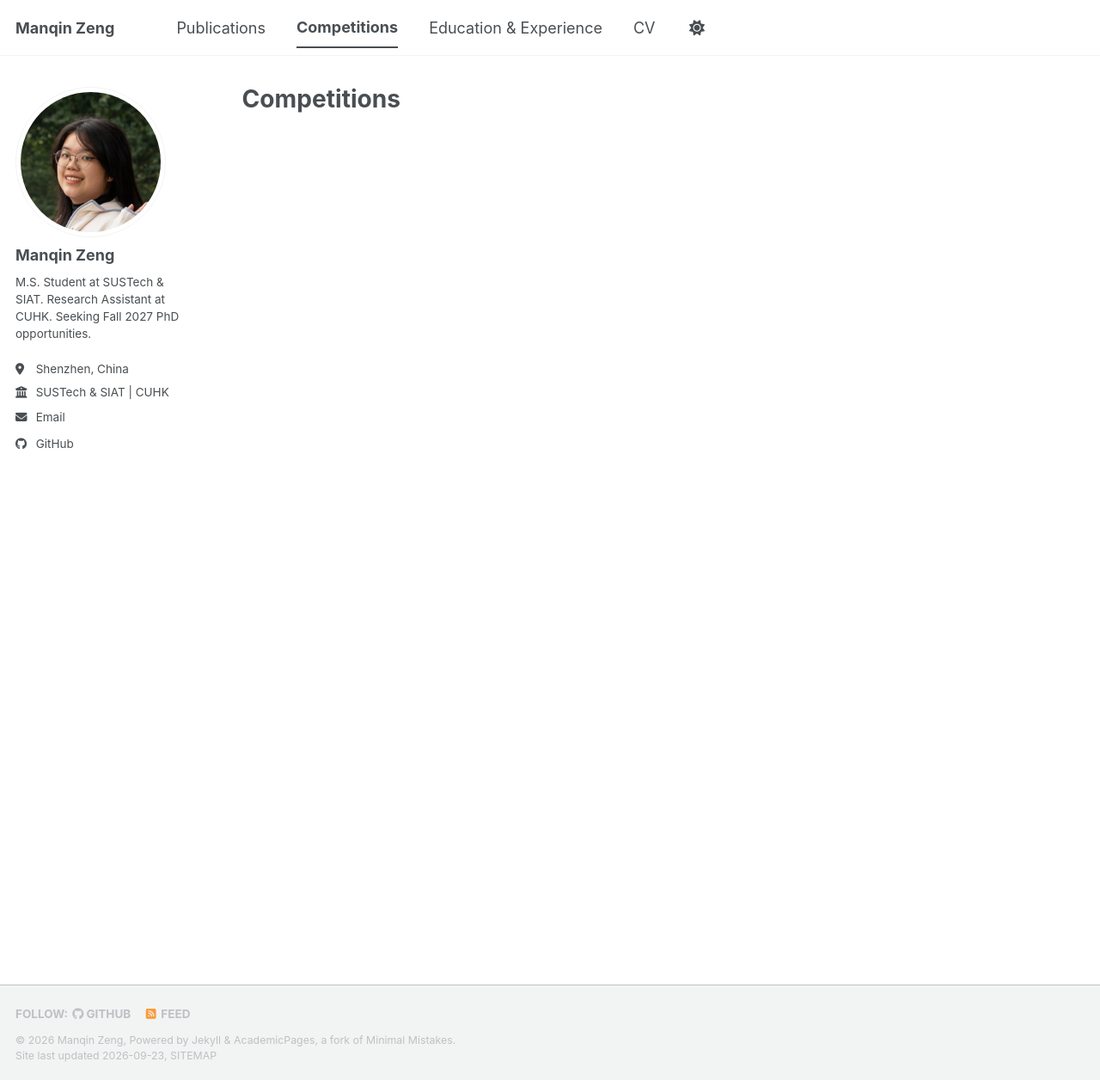
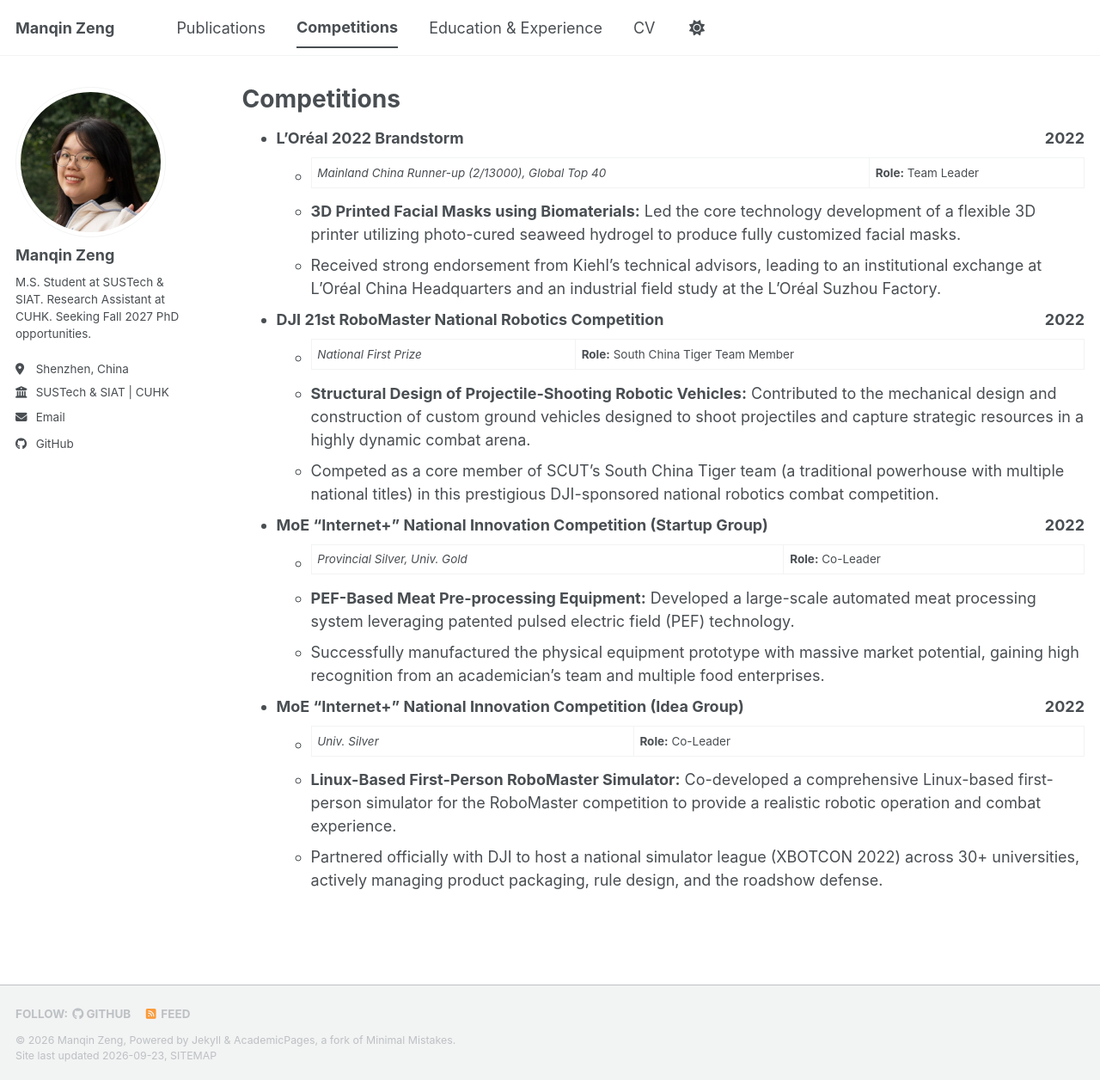
Before and after one commit to ZengManqin/ZengManqin.github.io, a Jekyll site: the page built from _pages/competitions.md, in a window 1280 px wide and 1256 px high. Shown: the whole window at 86% size. Built offline with Jekyll 4.4.1, drawn with Linux system fonts in a browser that asks for light colours; a style sheet for code colours, icons or effects is not loaded.

Commit message:
Update competitions.md

```diff
--- a/_pages/competitions.md
+++ b/_pages/competitions.md
@@ -5,6 +5,22 @@ permalink: /competitions/
 author_profile: true
 ---
 
-{% for post in site.competitions reversed %}
-  {% include archive-single.html %}
-{% endfor %}
+* **L'Oréal 2022 Brandstorm** <span style="float: right;">**2022**</span>
+  * *Mainland China Runner-up (2/13000), Global Top 40* | **Role:** Team Leader
+  * **3D Printed Facial Masks using Biomaterials:** Led the core technology development of a flexible 3D printer utilizing photo-cured seaweed hydrogel to produce fully customized facial masks.
+  * Received strong endorsement from Kiehl's technical advisors, leading to an institutional exchange at L'Oréal China Headquarters and an industrial field study at the L'Oréal Suzhou Factory.
+
+* **DJI 21st RoboMaster National Robotics Competition** <span style="float: right;">**2022**</span>
+  * *National First Prize* | **Role:** South China Tiger Team Member
+  * **Structural Design of Projectile-Shooting Robotic Vehicles:** Contributed to the mechanical design and construction of custom ground vehicles designed to shoot projectiles and capture strategic resources in a highly dynamic combat arena.
+  * Competed as a core member of SCUT's South China Tiger team (a traditional powerhouse with multiple national titles) in this prestigious DJI-sponsored national robotics combat competition.
+
+* **MoE "Internet+" National Innovation Competition (Startup Group)** <span style="float: right;">**2022**</span>
+  * *Provincial Silver, Univ. Gold* | **Role:** Co-Leader
+  * **PEF-Based Meat Pre-processing Equipment:** Developed a large-scale automated meat processing system leveraging patented pulsed electric field (PEF) technology.
+  * Successfully manufactured the physical equipment prototype with massive market potential, gaining high recognition from an academician's team and multiple food enterprises.
+
+* **MoE "Internet+" National Innovation Competition (Idea Group)** <span style="float: right;">**2022**</span>
+  * *Univ. Silver* | **Role:** Co-Leader
+  * **Linux-Based First-Person RoboMaster Simulator:** Co-developed a comprehensive Linux-based first-person simulator for the RoboMaster competition to provide a realistic robotic operation and combat experience.
+  * Partnered officially with DJI to host a national simulator league (XBOTCON 2022) across 30+ universities, actively managing product packaging, rule design, and the roadshow defense.
```
